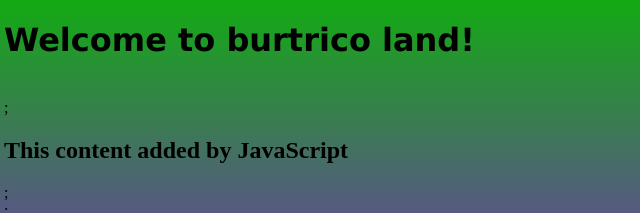
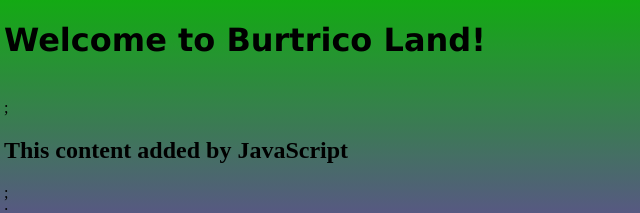
Before and after one commit to burtrico/burtrico.pe, a plain HTML site: page index.html in a window 1280 px wide. Shown: the top 213 px of the page, 4-644 px from the left. Drawn offline with Linux system fonts and the light colour scheme.

Commit message:
index.html title update

```diff
--- a/index.html
+++ b/index.html
@@ -2,10 +2,10 @@
 <html lang="en">
   <head>
     <link rel="stylesheet" href="style.css">
-    <title>My Website</title>
+    <title>Burtrico Land</title>
   </head>
   <body>
-    <h1>Welcome to burtrico land!</h1>
+    <h1>Welcome to Burtrico Land!</h1>
     <br>;
     <script src="script.js"></script>;
     <br>;
```
